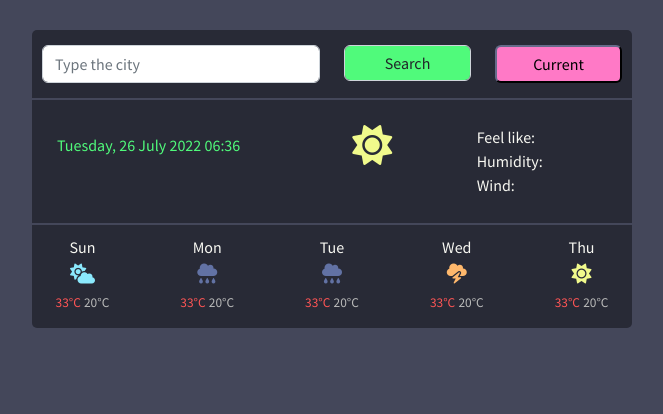
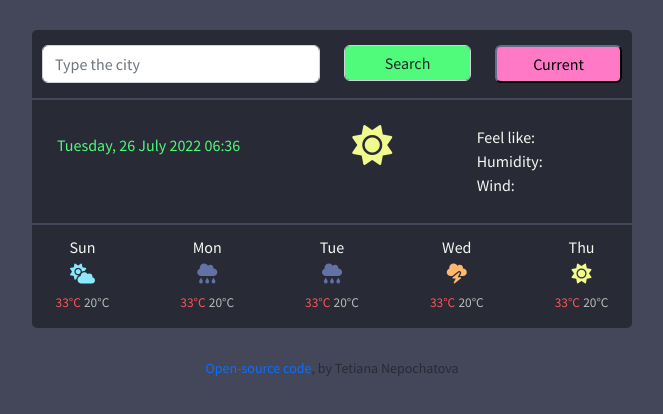
Before and after one commit to Tetiana-Nepochatova/Weather-app, a plain HTML site: page index.html in a window 1280 px wide. Shown: the whole page, without its empty margins (308-971 px from the left). Drawn offline with nearby package versions, Linux system fonts and the light colour scheme.

Commit message:
Added open-source code

```diff
--- a/index.html
+++ b/index.html
@@ -138,6 +138,7 @@
           </div>
         </div>
       </div>
+      <small><a href="https://github.com/Tetiana-Nepochatova/Weather-app/blob/main/index.html" target="blank">Open-source code</a>, by Tetiana Nepochatova</small>
     </div>
     <script src="src/index.js"></script>
   </body>
--- a/src/style.css
+++ b/src/style.css
@@ -9,6 +9,14 @@ h1 {
 }
 ul {
   list-style: none;
+}
+small {
+  color: #282a36;
+  display: block;
+  text-align: center;
+}
+a {
+  text-decoration: none;
 }
 .wrapper {
   padding-top: 10px;
```
